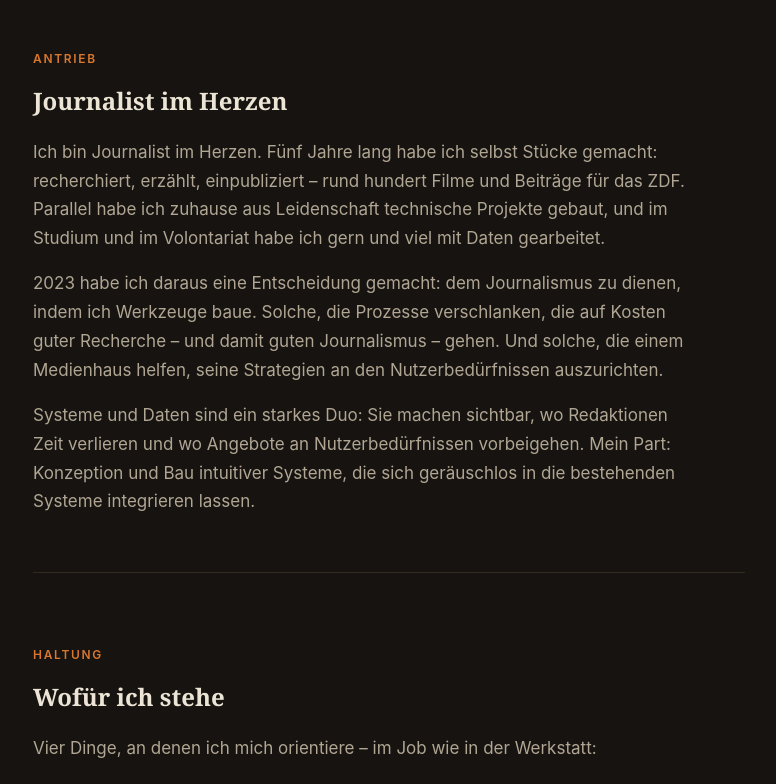
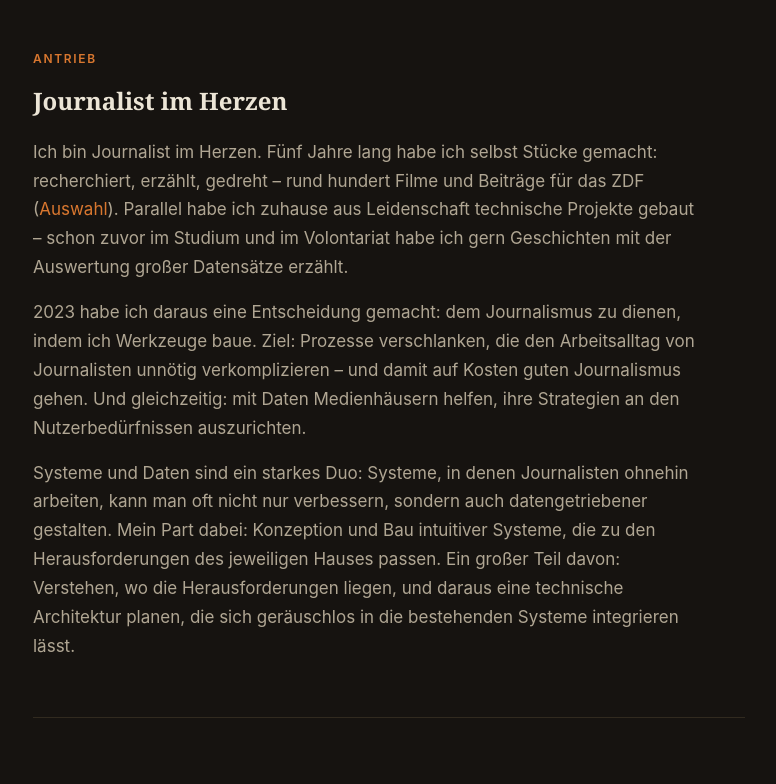
Before and after one commit to redaktionsschmiede/redaktionsschmiede.de, a plain HTML site: page index.html in a window 1280 px wide. Shown: the part 1080-1864 px from the top of the page, without its empty margins (251-1027 px from the left). Drawn offline with Linux system fonts and the light colour scheme.

Commit message:
Revise content in index.html for clarity and flow
Updated text for clarity and improved structure in multiple sections.

```diff
--- a/index.html
+++ b/index.html
@@ -52,9 +52,9 @@
   <section id="antrieb">
     <p class="kicker">Antrieb</p>
     <h2>Journalist im Herzen</h2>
-    <p>Ich bin Journalist im Herzen. Fünf Jahre lang habe ich selbst Stücke gemacht: recherchiert, erzählt, einpubliziert – rund hundert Filme und Beiträge für das ZDF. Parallel habe ich zuhause aus Leidenschaft technische Projekte gebaut, und im Studium und im Volontariat habe ich gern und viel mit Daten gearbeitet.</p>
-    <p>2023 habe ich daraus eine Entscheidung gemacht: dem Journalismus zu dienen, indem ich Werkzeuge baue. Solche, die Prozesse verschlanken, die auf Kosten guter Recherche – und damit guten Journalismus – gehen. Und solche, die einem Medienhaus helfen, seine Strategien an den Nutzerbedürfnissen auszurichten.</p>
-    <p>Systeme und Daten sind ein starkes Duo: Sie machen sichtbar, wo Redaktionen Zeit verlieren und wo Angebote an Nutzerbedürfnissen vorbeigehen. Mein Part: Konzeption und Bau intuitiver Systeme, die sich geräuschlos in die bestehenden Systeme integrieren lassen.</p>
+    <p>Ich bin Journalist im Herzen. Fünf Jahre lang habe ich selbst Stücke gemacht: recherchiert, erzählt, gedreht – rund hundert Filme und Beiträge für das ZDF (<a href="/arbeit/#arbeitsproben">Auswahl</a>). Parallel habe ich zuhause aus Leidenschaft technische Projekte gebaut – schon zuvor im Studium und im Volontariat habe ich gern Geschichten mit der Auswertung großer Datensätze erzählt.</p>
+    <p>2023 habe ich daraus eine Entscheidung gemacht: dem Journalismus zu dienen, indem ich Werkzeuge baue. Ziel: Prozesse verschlanken, die den Arbeitsalltag von Journalisten unnötig verkomplizieren – und damit auf Kosten guten Journalismus gehen. Und gleichzeitig: mit Daten Medienhäusern helfen, ihre Strategien an den Nutzerbedürfnissen auszurichten.</p>
+    <p>Systeme und Daten sind ein starkes Duo: Systeme, in denen Journalisten ohnehin arbeiten, kann man oft nicht nur verbessern, sondern auch datengetriebener gestalten. Mein Part dabei: Konzeption und Bau intuitiver Systeme, die zu den Herausforderungen des jeweiligen Hauses passen. Ein großer Teil davon: Verstehen, wo die Herausforderungen liegen, und daraus eine technische Architektur planen, die sich geräuschlos in die bestehenden Systeme integrieren lässt.</p>
   </section>
   <section id="haltung">
     <p class="kicker">Haltung</p>
@@ -82,7 +82,7 @@
   <section id="arbeit">
     <p class="kicker">Arbeit</p>
     <h2>Was ich gebaut habe</h2>
-    <p>Drei Fälle aus NDR und RND, dazu <a href="/arbeit/#arbeitsproben">Arbeitsproben aus dem ZDF und weiteren Redaktionen</a> – mit meiner jeweiligen Rolle.</p>
+    <p>Drei Fälle aus NDR und RND, dazu Arbeitsproben aus dem ZDF und weiteren Redaktionen – mit meiner jeweiligen Rolle.</p>
     <ul class="links">
       <li>
         <span class="meta">NDR</span>
@@ -177,6 +177,6 @@
     <div><a href="/impressum/">Impressum</a> · <a href="/datenschutz/">Datenschutz</a></div>
   </div>
 </footer>
-<script type="module" src="https://static.cloudflareinsights.com/beacon.min.js/vce701823e78c4301a35b7e07294d87301792088814092" integrity="sha512-UKNk8GbxkABxKcXYuLkO16EleLGUkcvJWtpSNmExE0Too3ZaFAxTscNWEc1OdAv5/BikHawapSCaiD2XCmp+Bw==" nonce="3qYUI4JhILx8mZdx6+j1jg==" data-cf-beacon='{"version":"2024.11.0","token":"36b4216ae2dc4d5488c249161e71fe1e","spa":2}' crossorigin="anonymous"></script>
+<script type="module" src="https://static.cloudflareinsights.com/beacon.min.js/vce701823e78c4301a35b7e07294d87301792088814092" integrity="sha512-UKNk8GbxkABxKcXYuLkO16EleLGUkcvJWtpSNmExE0Too3ZaFAxTscNWEc1OdAv5/BikHawapSCaiD2XCmp+Bw==" nonce="8SmKZIhdUIyPYEItLZOtDg==" data-cf-beacon='{"version":"2024.11.0","token":"36b4216ae2dc4d5488c249161e71fe1e","spa":2}' crossorigin="anonymous"></script>
 </body>
 </html>
```
